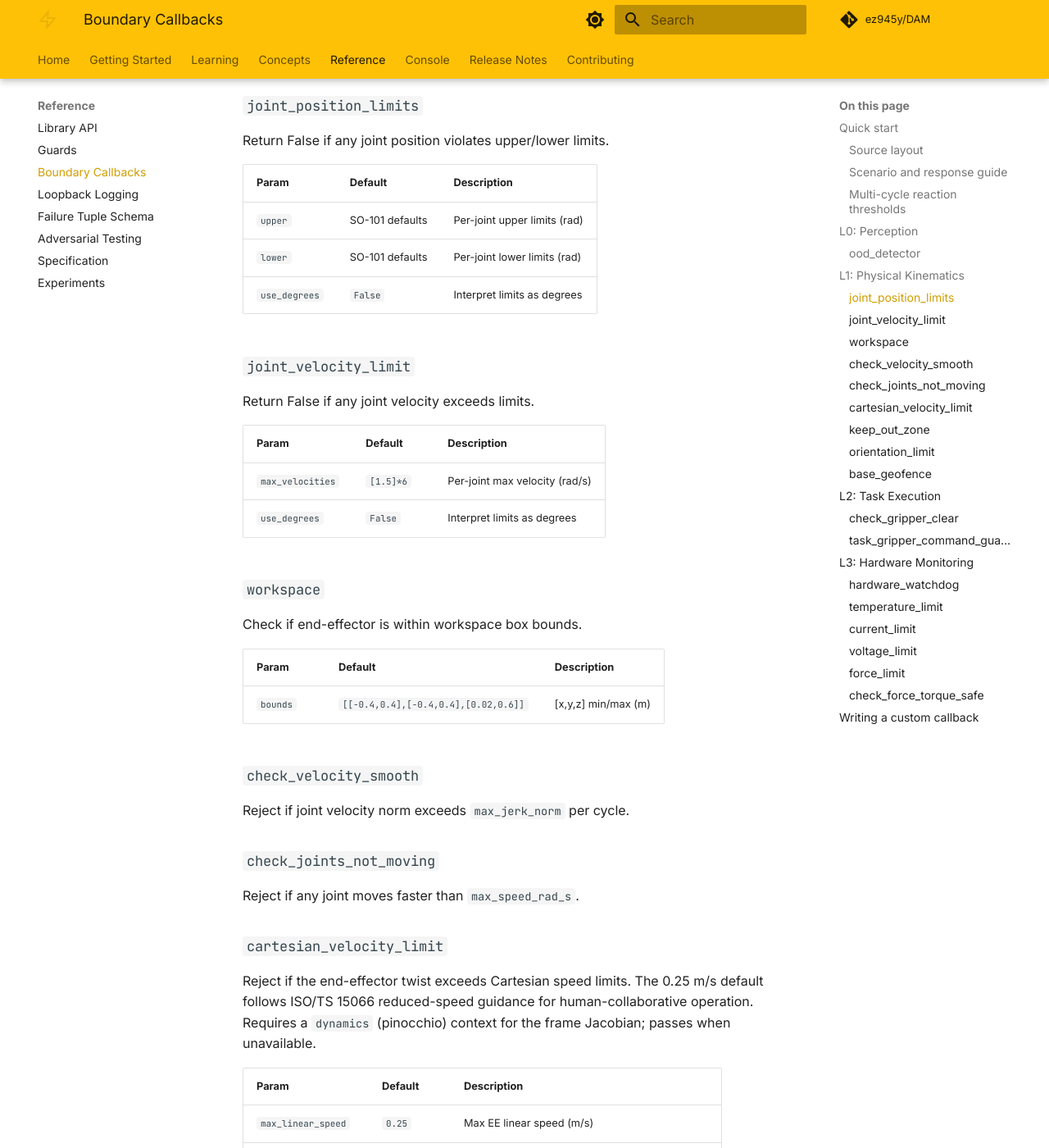
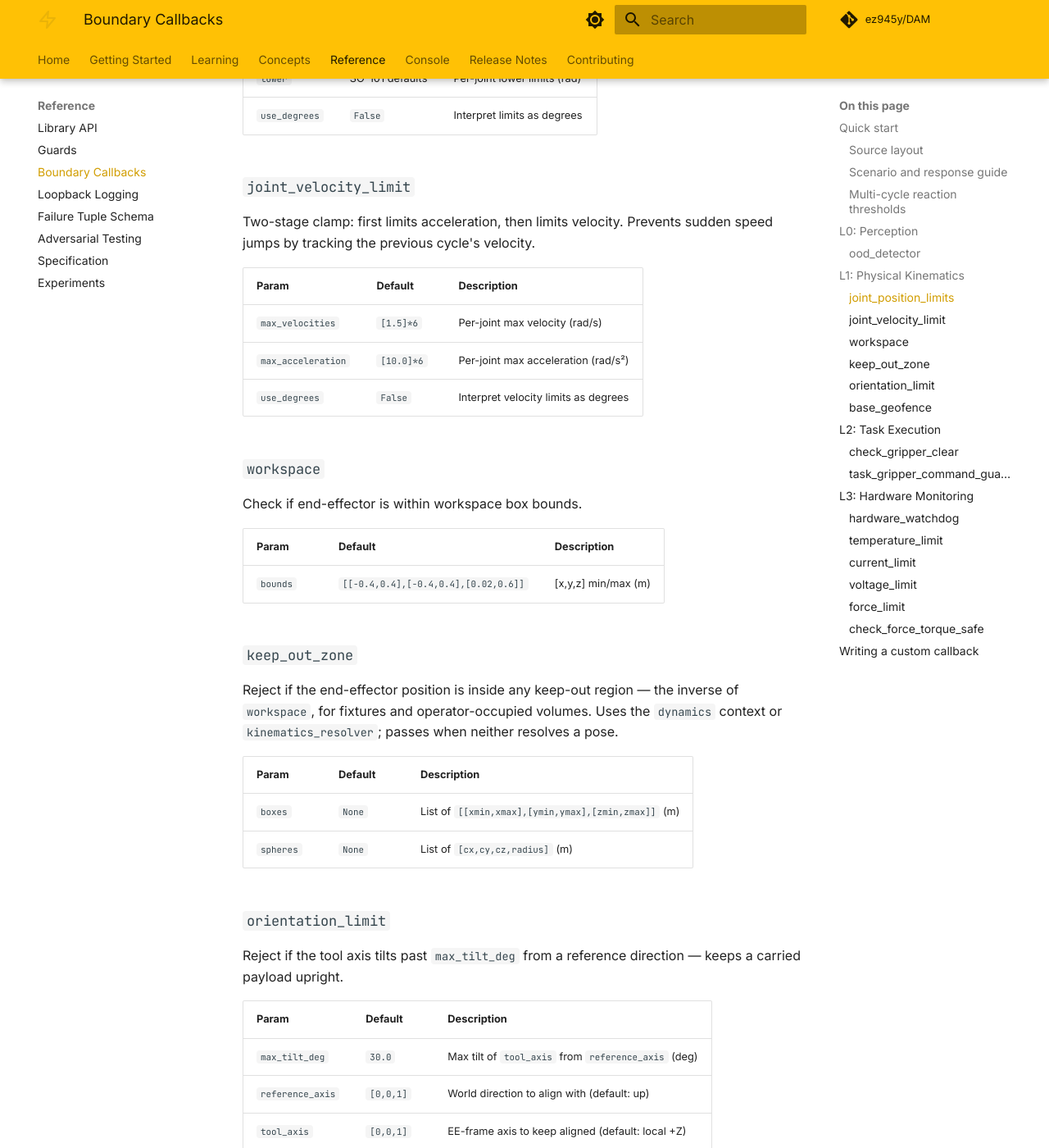
Before and after one commit to ez945y/DAM, an MkDocs documentation site: the page built from docs/boundary-callbacks.md, in a window 1280 px wide and 1400 px high, scrolled down 4890 px. Shown: the whole window at 82% size. Built offline with MkDocs 1.6.1 and Material for MkDocs 9.7.7, drawn with Linux system fonts in a browser that asks for light colours; comment, search, counter and statistics services are not loaded; some of the changed text lies outside the part shown.

Commit message:
docs: update L1 callback documentation after consolidation
Remove references to deleted callbacks (check_velocity_smooth,
check_joints_not_moving, cartesian_velocity_limit, action_smooth).
Document new max_acceleration param on joint_velocity_limit.

Co-Authored-By: Claude Opus 4.6 <noreply@anthropic.com>

```diff
--- a/docs/boundary-callbacks.md
+++ b/docs/boundary-callbacks.md
@@ -56,12 +56,9 @@ from a function name.
 | Callback | Category | Scenario Detected | Recommended Response |
 |---|---|---|---|
 | `ood_detector` | anomaly | Observation no longer resembles calibrated normal operation | `hold_position` while the operator reviews context |
-| `joint_velocity_limit` | kinematics | A commanded joint rate would exceed its limit | clamp to the permitted rate |
+| `joint_velocity_limit` | kinematics | A commanded joint rate or acceleration would exceed its limit | clamp to the permitted rate/acceleration |
 | `joint_position_limits` | kinematics | A commanded joint target would exceed joint travel | clamp to the permitted position |
-| `workspace` | kinematics | End effector would leave its allowed work volume | halt/clamp motion at the safe state |
-| `check_velocity_smooth` | kinematics | Motion changes too abruptly for the smoothness bound | `hold_position` |
-| `check_joints_not_moving` | kinematics | A task requiring stillness observes joint motion | `hold_position` |
-| `cartesian_velocity_limit` | kinematics | Tool linear/angular speed exceeds its collaborative-speed limit | `hold_position` |
+| `workspace` | kinematics | End effector would leave its allowed work volume | halt motion at the current joint state |
 | `keep_out_zone` | kinematics | Tool enters a fixture or operator exclusion volume | `hold_position` |
 | `orientation_limit` | kinematics | Tool/payload tilts past its permitted angle | `hold_position` |
 | `base_geofence` | kinematics | Mobile base exits its permitted floor region | `hold_position` |
@@ -158,12 +155,14 @@ Return False if any joint position violates upper/lower limits.
 
 ### `joint_velocity_limit`
 
-Return False if any joint velocity exceeds limits.
+Two-stage clamp: first limits acceleration, then limits velocity. Prevents
+sudden speed jumps by tracking the previous cycle's velocity.
 
 | Param | Default | Description |
 |---|---|---|
 | `max_velocities` | `[1.5]*6` | Per-joint max velocity (rad/s) |
-| `use_degrees` | `False` | Interpret limits as degrees |
+| `max_acceleration` | `[10.0]*6` | Per-joint max acceleration (rad/s²) |
+| `use_degrees` | `False` | Interpret velocity limits as degrees |
 
 ### `workspace`
 
@@ -172,27 +171,6 @@ Check if end-effector is within workspace box bounds.
 | Param | Default | Description |
 |---|---|---|
 | `bounds` | `[[-0.4,0.4],[-0.4,0.4],[0.02,0.6]]` | [x,y,z] min/max (m) |
-
-### `check_velocity_smooth`
-
-Reject if joint velocity norm exceeds `max_jerk_norm` per cycle.
-
-### `check_joints_not_moving`
-
-Reject if any joint moves faster than `max_speed_rad_s`.
-
-### `cartesian_velocity_limit`
-
-Reject if the end-effector twist exceeds Cartesian speed limits. The 0.25 m/s
-default follows ISO/TS 15066 reduced-speed guidance for human-collaborative
-operation. Requires a `dynamics` (pinocchio) context for the frame Jacobian;
-passes when unavailable.
-
-| Param | Default | Description |
-|---|---|---|
-| `max_linear_speed` | `0.25` | Max EE linear speed (m/s) |
-| `max_angular_speed` | `1.0` | Max EE angular speed (rad/s) |
-| `frame` | `None` | Frame id/name (defaults to the primary EE frame) |
 
 ### `keep_out_zone`
 
```
Also changed, not shown: docs/adversarial-testing.md (+3 -3 lines), docs/concepts/boundaries.md (+2 -5 lines).
